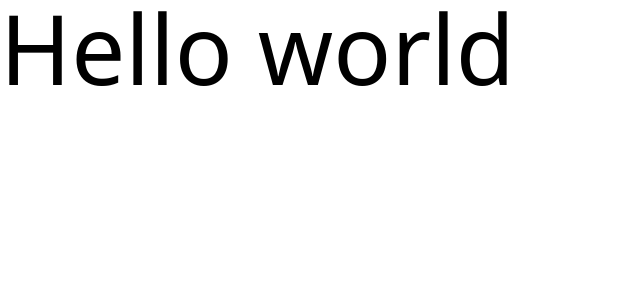
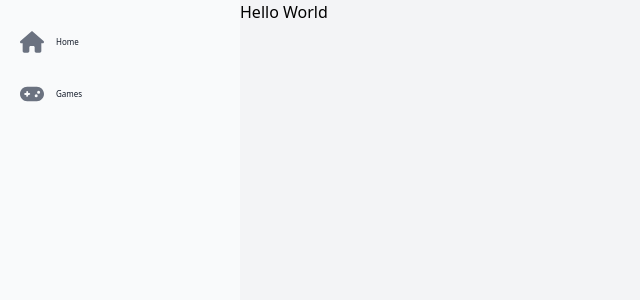
Before and after one commit to TJCPlays/blucherri.com, a Next.js app: page / in a window 1280 px wide. Shown: the top 300 px of the page, without its empty margins (0-640 px from the left). Built offline with nearby package versions, Linux system fonts and the light colour scheme.

Commit message:
Navigation

```diff
--- /dev/null
+++ b/components/Navbar.tsx
@@ -0,0 +1,114 @@
+import Link from "next/link";
+import { FontAwesomeIcon } from "@fortawesome/react-fontawesome";
+import {
+  faHouse,
+  faGamepad,
+  faDownload,
+} from "@fortawesome/free-solid-svg-icons";
+import {
+  faDiscord,
+  faRedditAlien,
+  faTwitter,
+} from "@fortawesome/free-brands-svg-icons";
+import React from "react";
+
+export default function Navbar({ children }: { children: React.ReactNode }) {
+  return (
+    <div className="flex lg:flex-row flex-col h-screen">
+      <aside className="lg:w-60 lg:h-screen h-16 w-screen" aria-label="Sidebar">
+        <div className="w-screen py-2 lg:w-auto lg:h-screen lg:overflow-y-auto lg:py-4 px-3 bg-gray-50 dark:bg-gray-800">
+          <ul className="flex flex-row lg:[display:initial;] lg:[flex-direction:unset;] mb-2 justify-around">
+            <li>
+              <Link href="/">
+                <a className="flex items-center p-2 text-3xl font-normal text-gray-900 rounded-lg dark:text-white hover:bg-gray-100 dark:hover:bg-gray-700">
+                  <FontAwesomeIcon
+                    icon={faHouse}
+                    className="w-6 h-6 text-gray-500 transition duration-75 dark:text-gray-400 group-hover:text-gray-900 dark:group-hover:text-white"
+                  />
+                  <span className="ml-3 lg:block hidden lg:text-[0.5rem] ">
+                    Home
+                  </span>
+                </a>
+              </Link>
+            </li>
+            <li>
+              <Link href="/games">
+                <a className="flex items-center p-2 text-3xl font-normal text-gray-900 rounded-lg dark:text-white hover:bg-gray-100 dark:hover:bg-gray-700">
+                  <FontAwesomeIcon
+                    icon={faGamepad}
+                    className="w-6 h-6 text-gray-500 transition duration-75 dark:text-gray-400 group-hover:text-gray-900 dark:group-hover:text-white"
+                  />
+                  <span className="ml-3 lg:block hidden lg:text-[0.5rem] ">
+                    Games
+                  </span>
+                </a>
+              </Link>
+            </li>
+            {/* <li>
+              <Link href="#">
+                <a className="flex items-center p-2 text-3xl font-normal text-gray-900 rounded-lg dark:text-white hover:bg-gray-100 dark:hover:bg-gray-700">
+                  <FontAwesomeIcon
+                    icon={faDownload}
+                    className="w-6 h-6 text-gray-500 transition duration-75 dark:text-gray-400 group-hover:text-gray-900 dark:group-hover:text-white"
+                  />
+                  <span className="ml-3 lg:block hidden lg:text-[0.5rem] ">Download</span>
+                </a>
+              </Link>
+            </li> */}
+            {/* <li>
+              <Link href="https://discord.gg/StPDajv" passHref>
+                <a
+                  target="_blank"
+                  className="flex items-center p-2 text-3xl font-normal text-gray-900 rounded-lg dark:text-white hover:bg-gray-100 dark:hover:bg-gray-700"
+                >
+                  <FontAwesomeIcon
+                    icon={faDiscord}
+                    className="w-6 h-6 text-gray-500 transition duration-75 dark:text-gray-400 group-hover:text-gray-900 dark:group-hover:text-white"
+                  />
+                  <span className="ml-3 lg:block hidden lg:text-[0.5rem] ">
+                    Discord
+                  </span>
+                </a>
+              </Link>
+            </li>
+            <li>
+              <Link href="https://twitter.com/SonicTurboBlast" passHref>
+                <a
+                  target="_blank"
+                  className="flex items-center p-2 text-3xl font-normal text-gray-900 rounded-lg dark:text-white hover:bg-gray-100 dark:hover:bg-gray-700"
+                >
+                  <FontAwesomeIcon
+                    icon={faTwitter}
+                    className="w-6 h-6 text-gray-500 transition duration-75 dark:text-gray-400 group-hover:text-gray-900 dark:group-hover:text-white"
+                  />
+                  <span className="ml-3 lg:block hidden lg:text-[0.5rem] ">
+                    Twitter
+                  </span>
+                </a>
+              </Link>
+            </li>
+            <li>
+              <Link href="https://www.reddit.com/r/sonicturboblast/" passHref>
+                <a
+                  target="_blank"
+                  className="flex items-center p-2 text-3xl font-normal text-gray-900 rounded-lg dark:text-white hover:bg-gray-100 dark:hover:bg-gray-700"
+                >
+                  <FontAwesomeIcon
+                    icon={faRedditAlien}
+                    className="w-6 h-6 text-gray-500 transition duration-75 dark:text-gray-400 group-hover:text-gray-900 dark:group-hover:text-white"
+                  />
+                  <span className="ml-3 lg:block hidden lg:text-[0.5rem] ">
+                    Reddit
+                  </span>
+                </a>
+              </Link>
+            </li> */}
+          </ul>
+        </div>
+      </aside>
+      <main className="flex-1 h-auto lg:h-screen bg-gray-100 dark:bg-gray-700">
+        {children}
+      </main>
+    </div>
+  );
+}
--- a/package.json
+++ b/package.json
@@ -9,6 +9,11 @@
     "lint": "next lint"
   },
   "dependencies": {
+    "@fortawesome/fontawesome-svg-core": "^6.1.1",
+    "@fortawesome/free-brands-svg-icons": "^6.1.1",
+    "@fortawesome/free-regular-svg-icons": "^6.1.1",
+    "@fortawesome/free-solid-svg-icons": "^6.1.1",
+    "@fortawesome/react-fontawesome": "^0.1.18",
     "next": "12.1.6",
     "react": "18.2.0",
     "react-dom": "18.2.0"
--- a/pages/_app.tsx
+++ b/pages/_app.tsx
@@ -1,8 +1,26 @@
-import '../styles/globals.css'
-import type { AppProps } from 'next/app'
+import "../styles/globals.css";
+import type { AppProps } from "next/app";
+import Head from "next/head";
+import { config } from "@fortawesome/fontawesome-svg-core";
+import "@fortawesome/fontawesome-svg-core/styles.css";
+import React from "react";
+import Navbar from "../components/Navbar";
+config.autoAddCss = false;
 
-function MyApp({ Component, pageProps }: AppProps) {
-  return <Component {...pageProps} />
+function MyApp({ Component, pageProps, ...appProps }: AppProps) {
+  const isEmbed = appProps.router.pathname.includes("/embed");
+  const NavbarComponent = isEmbed ? React.Fragment : Navbar;
+
+  return (
+    <>
+      <Head>
+        <title>BluCherri</title>
+      </Head>
+      <NavbarComponent>
+        <Component {...pageProps} />
+      </NavbarComponent>
+    </>
+  );
 }
 
-export default MyApp
+export default MyApp;
--- /dev/null
+++ b/pages/games/index.tsx
@@ -0,0 +1,7 @@
+import type { NextPage } from "next";
+
+const GamesPage: NextPage = () => {
+  return <></>;
+};
+
+export default GamesPage;
--- a/pages/index.tsx
+++ b/pages/index.tsx
@@ -1,7 +1,12 @@
 import type { NextPage } from "next";
+import Navbar from "../components/Navbar";
 
 const Home: NextPage = () => {
-  return <h1 className="text-8xl">Hello world</h1>;
+  return (
+    <>
+      <h1>Hello World</h1>
+    </>
+  );
 };
 
 export default Home;
```
Also changed, not shown: 1 other file (tests, documents, lock files or other folders).
